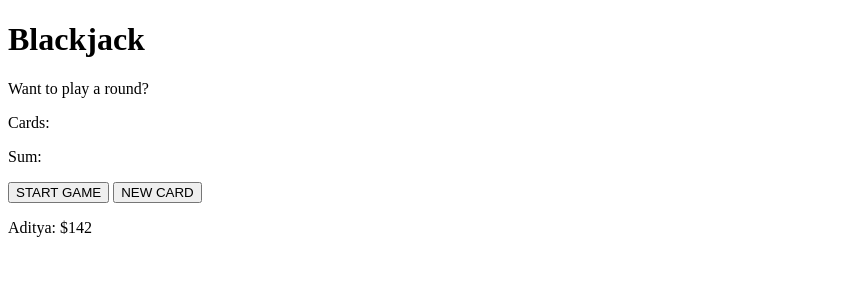
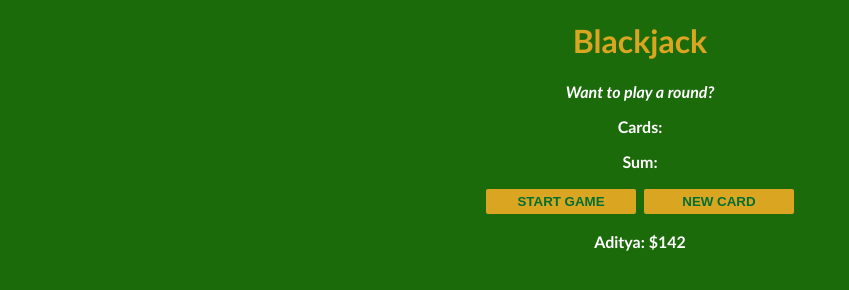
Before and after one commit to 13AdityaDey/Blackjake-game, a plain HTML site: page index.html in a window 1280 px wide. Shown: the whole page, without its empty margins (0-849 px from the left). Drawn offline with Linux system fonts and the light colour scheme.

Commit message:
index.html

```diff
--- a/index.html
+++ b/index.html
@@ -4,7 +4,7 @@
     <meta charset="UTF-8">
     <meta name="viewport" content="width=device-width, initial-scale=1.0">
     <title>Blackjack app</title>
-    <link rel="stylesheet" href="/Javascript learning/Blackjack app/Blackjack_app.css">
+    <link rel="stylesheet" href="Blackjack_app.css">
 </head>
 <body>
     <h1>Blackjack</h1>
```
